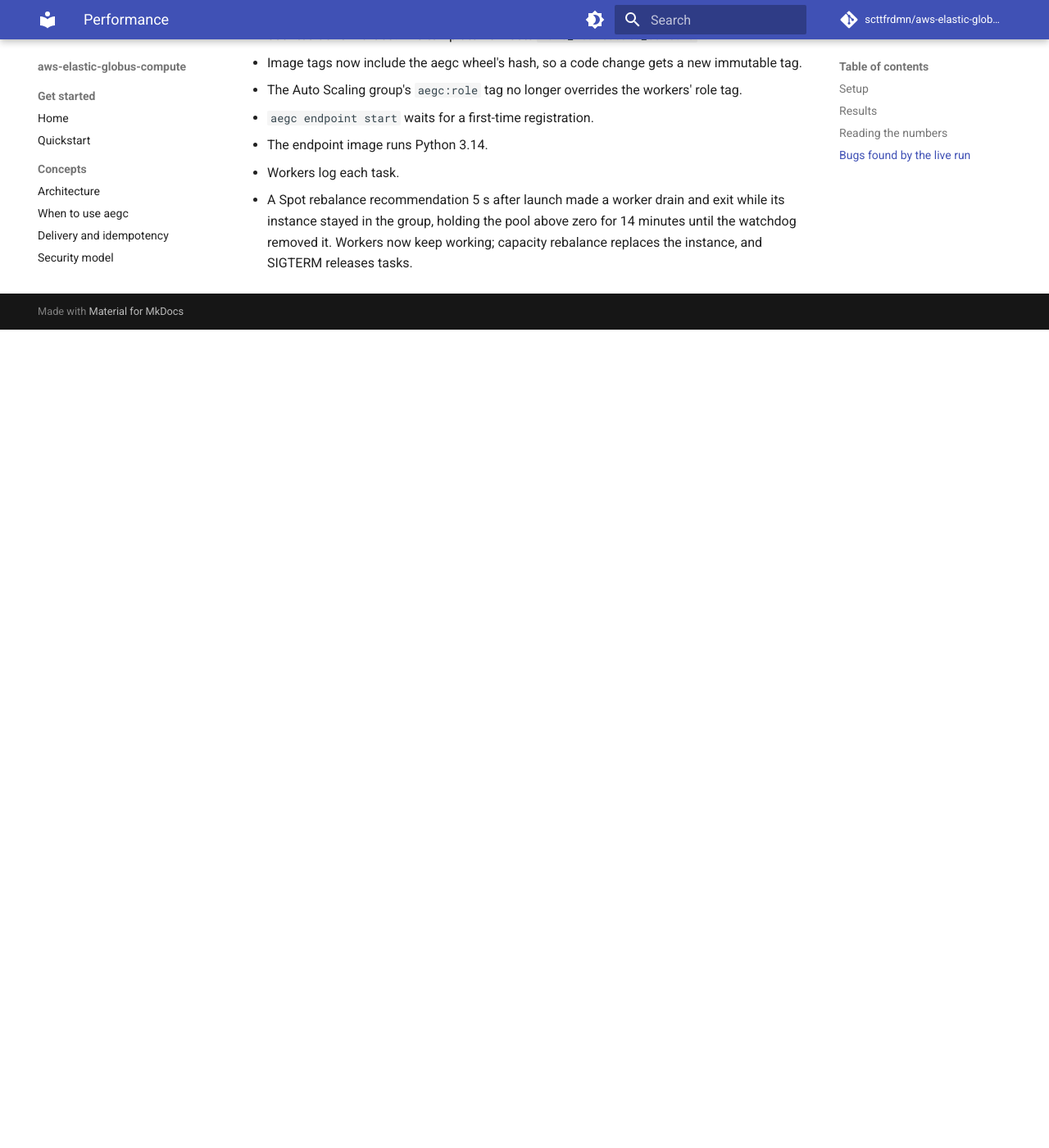
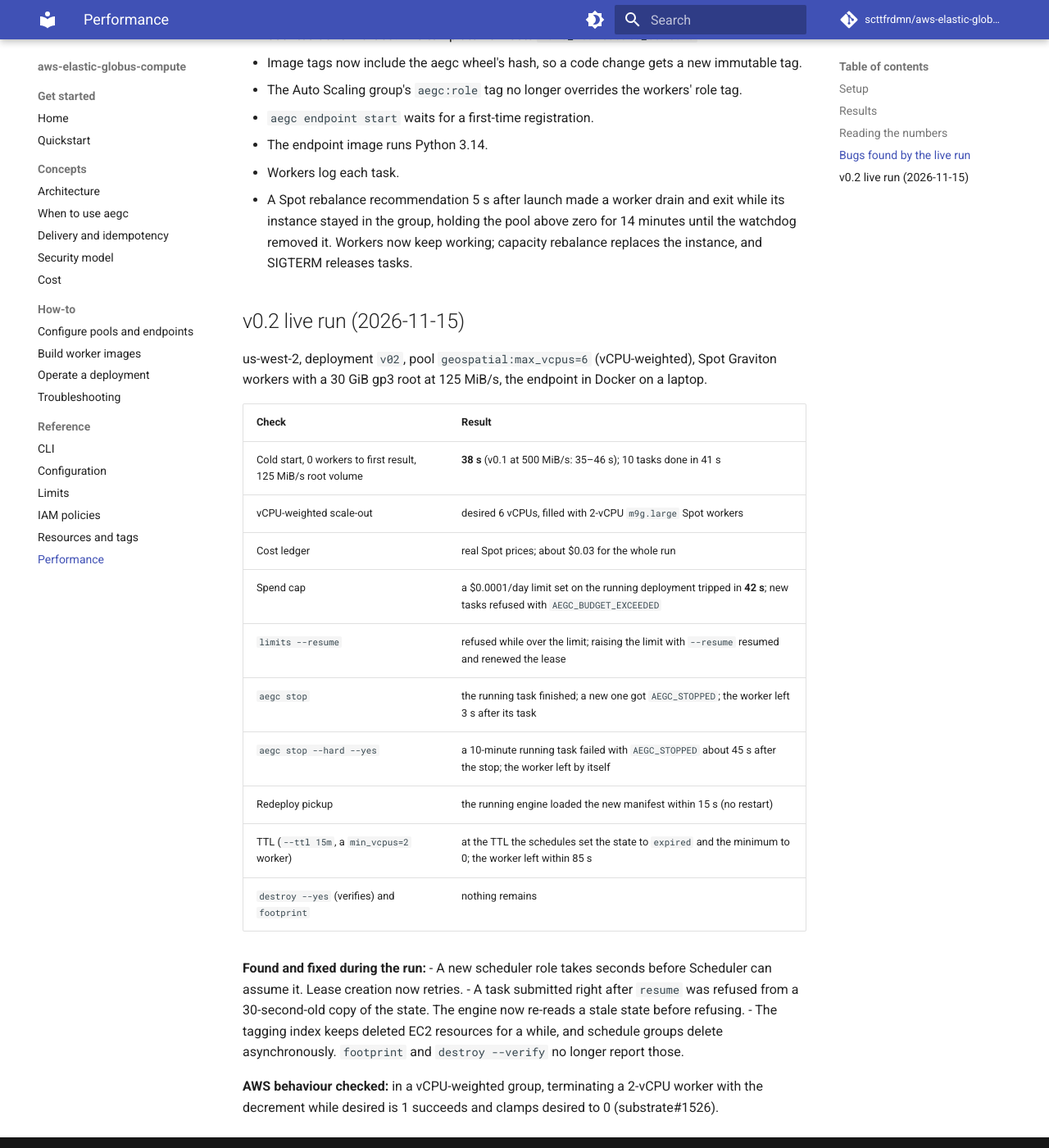
Before and after one commit to scttfrdmn/aws-elastic-globus-compute, an MkDocs documentation site: the page built from docs/reference/performance.md, in a window 1280 px wide and 1400 px high, scrolled down 1724 px. Shown: the whole window at 82% size. Built offline with MkDocs 1.6.1 and Material for MkDocs 9.7.7, drawn with Linux system fonts in a browser that asks for light colours; comment, search, counter and statistics services are not loaded; before the commit the page ends 2126 px from its top, so only the background shows below that.

Commit message:
Performance: the v0.2 live run

```diff
--- a/docs/reference/performance.md
+++ b/docs/reference/performance.md
@@ -52,3 +52,31 @@ Fixed before v0.1 (see the [changelog](../../CHANGELOG.md)):
 - A Spot rebalance recommendation 5 s after launch made a worker drain and exit while its instance
   stayed in the group, holding the pool above zero for 14 minutes until the watchdog removed it.
   Workers now keep working; capacity rebalance replaces the instance, and SIGTERM releases tasks.
+
+## v0.2 live run (2026-11-15)
+
+us-west-2, deployment `v02`, pool `geospatial:max_vcpus=6` (vCPU-weighted), Spot Graviton workers
+with a 30 GiB gp3 root at 125 MiB/s, the endpoint in Docker on a laptop.
+
+| Check | Result |
+|---|---|
+| Cold start, 0 workers to first result, 125 MiB/s root volume | **38 s** (v0.1 at 500 MiB/s: 35–46 s); 10 tasks done in 41 s |
+| vCPU-weighted scale-out | desired 6 vCPUs, filled with 2-vCPU `m9g.large` Spot workers |
+| Cost ledger | real Spot prices; about $0.03 for the whole run |
+| Spend cap | a $0.0001/day limit set on the running deployment tripped in **42 s**; new tasks refused with `AEGC_BUDGET_EXCEEDED` |
+| `limits --resume` | refused while over the limit; raising the limit with `--resume` resumed and renewed the lease |
+| `aegc stop` | the running task finished; a new one got `AEGC_STOPPED`; the worker left 3 s after its task |
+| `aegc stop --hard --yes` | a 10-minute running task failed with `AEGC_STOPPED` about 45 s after the stop; the worker left by itself |
+| Redeploy pickup | the running engine loaded the new manifest within 15 s (no restart) |
+| TTL (`--ttl 15m`, a `min_vcpus=2` worker) | at the TTL the schedules set the state to `expired` and the minimum to 0; the worker left within 85 s |
+| `destroy --yes` (verifies) and `footprint` | nothing remains |
+
+**Found and fixed during the run:**
+- A new scheduler role takes seconds before Scheduler can assume it. Lease creation now retries.
+- A task submitted right after `resume` was refused from a 30-second-old copy of the state. The
+  engine now re-reads a stale state before refusing.
+- The tagging index keeps deleted EC2 resources for a while, and schedule groups delete
+  asynchronously. `footprint` and `destroy --verify` no longer report those.
+
+**AWS behaviour checked:** in a vCPU-weighted group, terminating a 2-vCPU worker with the
+decrement while desired is 1 succeeds and clamps desired to 0 (substrate#1526).
```
